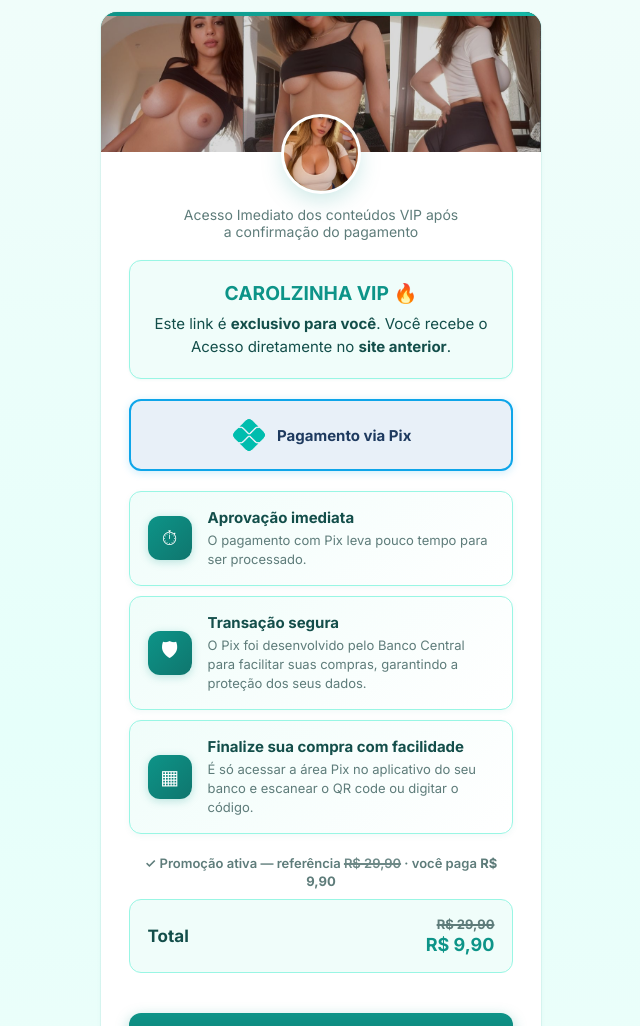
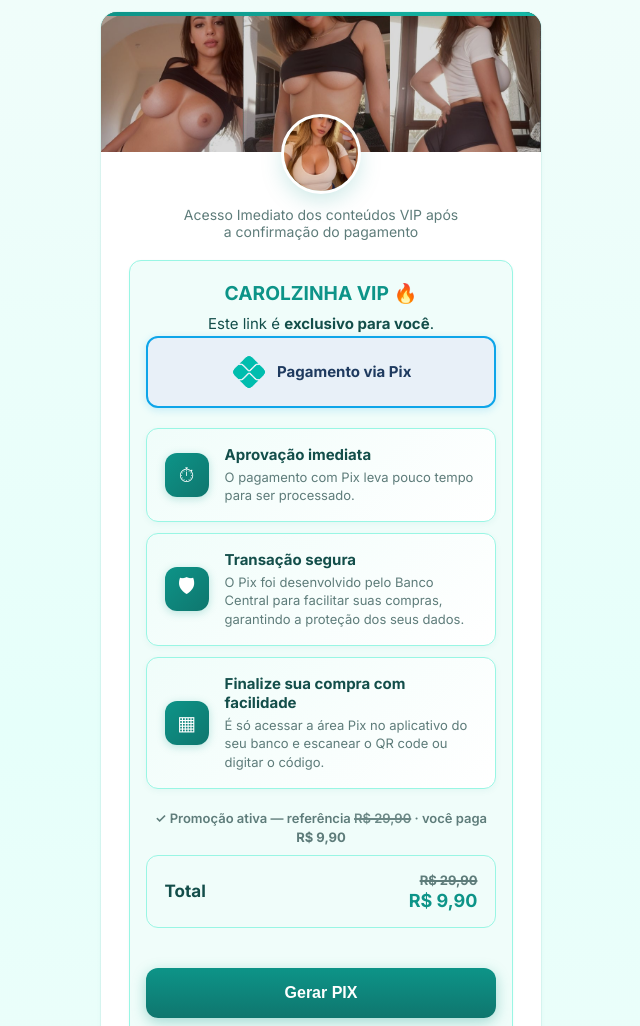
Before and after one commit to leandro3415/perfil-carol, a website: page checkout/index.html in a window 1280 px wide. Shown: the top 1026 px of the page, without its empty margins (319-959 px from the left). Drawn offline with Linux system fonts and the light colour scheme.

Commit message:
Update index.html

```diff
--- a/checkout/index.html
+++ b/checkout/index.html
@@ -901,8 +901,7 @@
       <!-- Bloco de prévia do produto — estilo FinLeve, alta conversão -->
       <div class="exclusive-preview">
         <h2>CAROLZINHA VIP 🔥</h2>
-        <p>Este link é <strong>exclusivo para você</strong>. Você recebe o Acesso diretamente no <strong>site anterior</strong>.</p>
-      </div>
+        <p>Este link é <strong>exclusivo para você</strong>.
 
       <div class="pix-method-heading" role="status">
         <img src="/checkout/assets/logo-pix.png?v=2" alt="" class="pix-logo-icon" width="36" height="36" />
```
